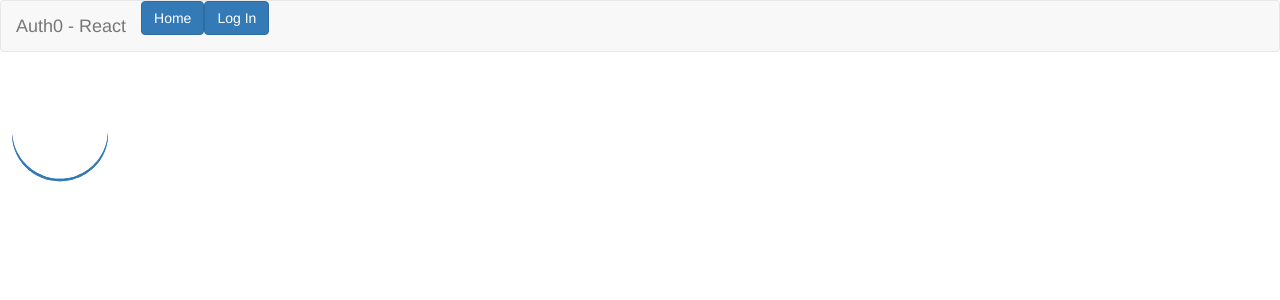
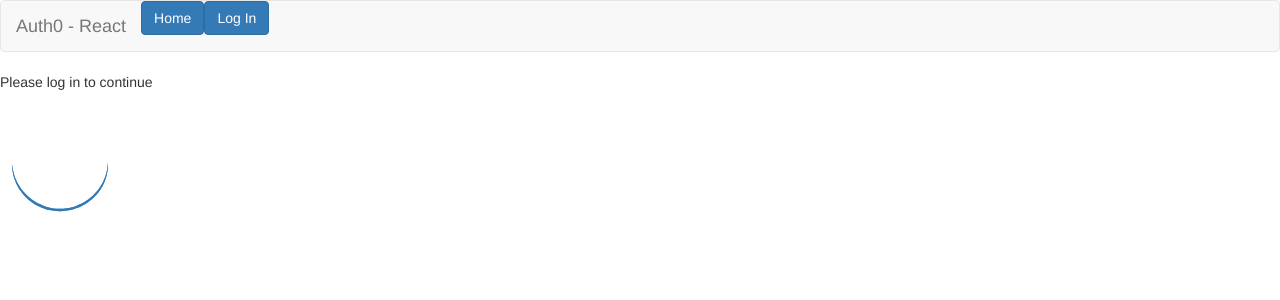
Before and after one commit to samlandfried/groopr, a React (Create React App) app: page /callback in a window 1280 px wide. Shown: the top 300 px of the page. Built offline with nearby package versions, Linux system fonts and the light colour scheme; what auth0-js would draw is missing.

Commit message:
Add Poodr component

```diff
--- a/src/App.js
+++ b/src/App.js
@@ -1,5 +1,6 @@
 import React, { Component } from 'react';
 import { Navbar, Button } from 'react-bootstrap';
+import Poodr from './Poodr'
 import './App.css';
 
 class App extends Component {
@@ -56,6 +57,16 @@ class App extends Component {
             }
           </Navbar.Header>
         </Navbar>
+        { isAuthenticated() && (
+            <Poodr {...this.props} />
+          )
+        }
+        { !isAuthenticated() && (
+            <p>
+              Please log in to continue
+            </p>
+          )
+        }
       </div>
     );
   }
--- a/src/Callback/Callback.js
+++ b/src/Callback/Callback.js
@@ -2,7 +2,7 @@ import React, { Component } from 'react';
 import loading from './loading.svg';
 
 export default class Callback extends Component {
-  render() {
+  render(props) {
     return (
       <div>
         <img src={loading} alt="loading"/>
--- /dev/null
+++ b/src/Poodr.js
@@ -0,0 +1,11 @@
+import React, { Component } from 'react';
+
+export default class Poodr extends Component {
+  render(props) {
+    return (
+      <p>
+        {localStorage.access_token}
+      </p>
+    );
+  }
+}
--- a/src/routes.js
+++ b/src/routes.js
@@ -21,7 +21,6 @@ export const makeMainRoutes = () => {
           <Route path="/" render={(props) => <App auth={auth} {...props} />} />
           <Route path="/callback" render={(props) => {
             handleAuthentication(props);
-            debugger;
             return <Callback {...props} />
           }}/>
         </div>
```
